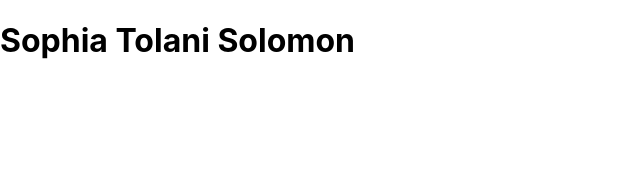
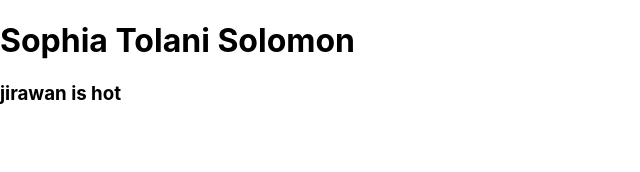
Before and after one commit to S-Solomon/React-task-tracker, a React (Create React App) app: page / in a window 1280 px wide. Shown: the top 172 px of the page, without its empty margins (0-640 px from the left). Built offline with nearby package versions, Linux system fonts and the light colour scheme.

Commit message:
create a test component

```diff
--- a/src/App.js
+++ b/src/App.js
@@ -1,9 +1,11 @@
 import Header from './components/Header'
+import Tester from './components/Tester'
 
 function App() {
   return (
     <div className="container">
       <Header title="Sophia Tolani Solomon"/>
+      <Tester />
     </div>
   );
 }
--- /dev/null
+++ b/src/components/Tester.js
@@ -0,0 +1,11 @@
+import React from 'react'
+
+function Tester() {
+    return (
+        <div>
+            <h3>jirawan is hot</h3>
+        </div>
+    )
+}
+
+export default Tester
```
Also changed, not shown: 1 other file (tests, documents, lock files or other folders).
